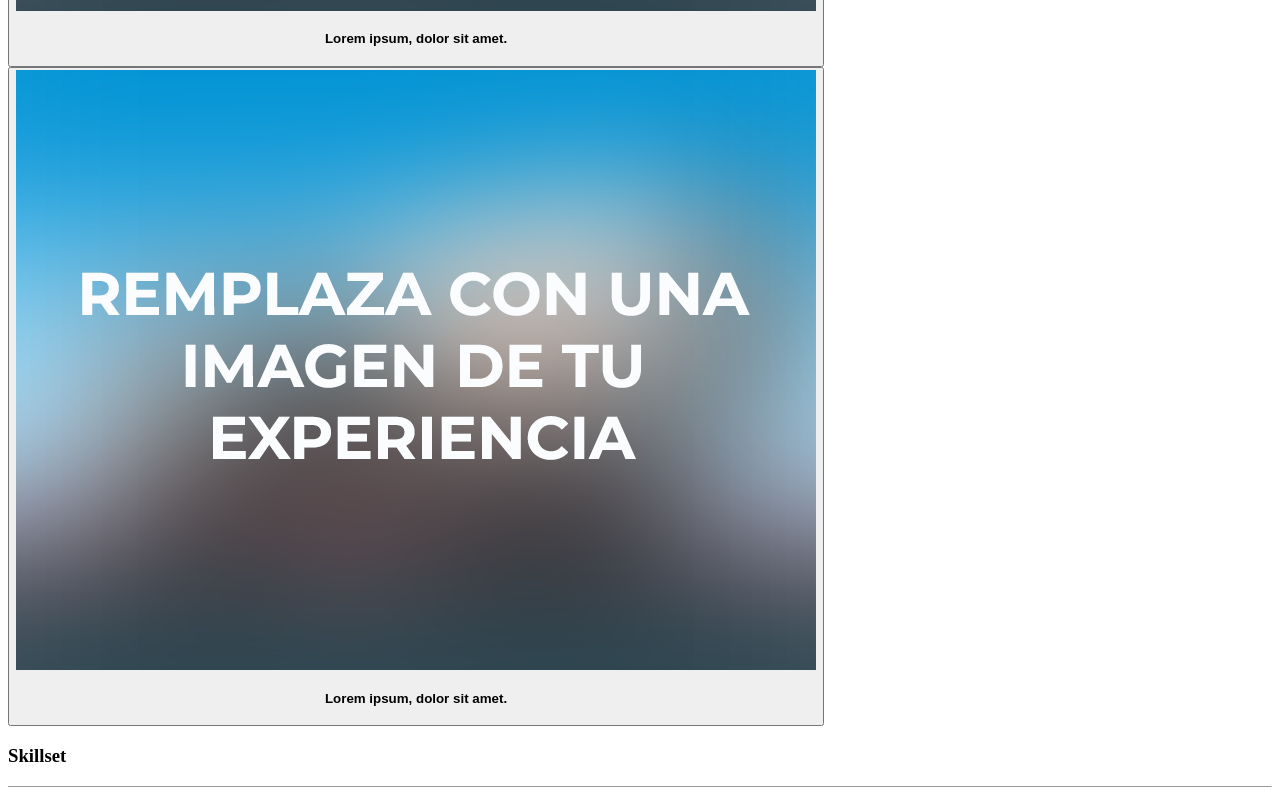
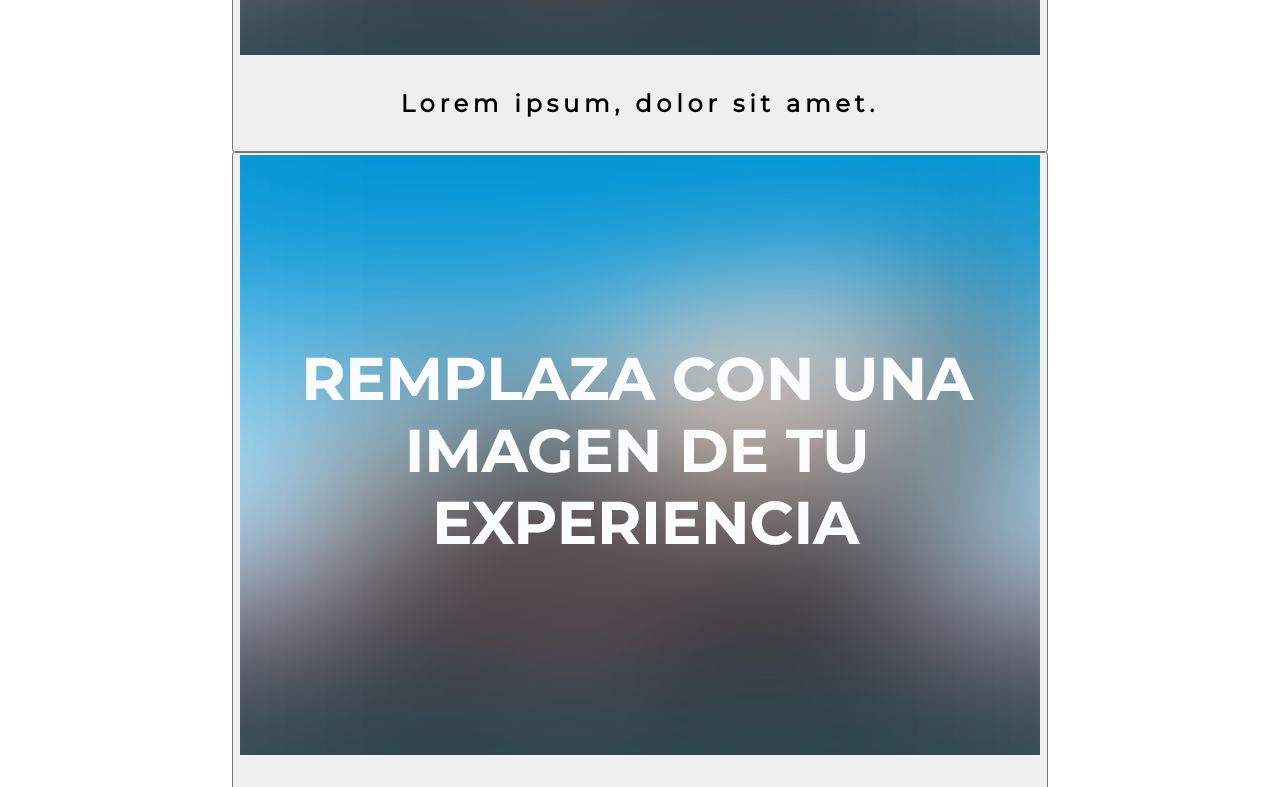
Before and after one commit to whiteknight-dev/portfolio, a plain HTML site: page index.html in a window 1280 px wide. Shown: the part 1900-2687 px from the top of the page. Drawn offline with nearby package versions, Linux system fonts and the light colour scheme.

Commit message:
Establish the inital css, colors and fonts

```diff
--- /dev/null
+++ b/assets/css/fonts.css
@@ -0,0 +1,28 @@
+body {
+    font-family: 'Montserrat', sans-serif;
+    color: var(--gray3);
+    text-align: center;
+    font-size: 14px;
+}
+
+header,
+footer,
+.section-even {
+    color: var(--white);
+}
+
+h3 {
+    font-size: 2rem;
+}
+
+h2, h3, h4 {
+    letter-spacing: 0.3rem;
+}
+
+h1, h3 {
+    text-transform: uppercase;
+}
+
+h4 {
+    font-size: 1.5rem;
+}
--- /dev/null
+++ b/assets/css/main.css
@@ -0,0 +1,13 @@
+:root {
+    --primary: hsl(190, 68%, 53%);
+    --primary-dark: hsl(190, 68%, 50%);
+    --secondary: hsl(25, 99%, 63%);
+    --secondary-dark: hsl(25, 99%, 60%);
+    --white: #f5f9fa;
+    --white2: #ebf3f5;
+    --gray: #e1e4e5;
+    --gray2: #c0c6c9;
+    --gray3: #4b4c4d;
+    --black: #323333;
+    --black2: #2a2b2b;
+}
--- a/index.html
+++ b/index.html
@@ -4,6 +4,12 @@
     <meta charset="UTF-8">
     <meta name="viewport" content="width=device-width, initial-scale=1.0">
     <title>Fernando Mendoza | Portafolio</title>
+    <link rel="stylesheet" href="https://cdnjs.cloudflare.com/ajax/libs/normalize/8.0.1/normalize.min.css" integrity="sha512-NhSC1YmyruXifcj/KFRWoC561YpHpc5Jtzgvbuzx5VozKpWvQ+4nXhPdFgmx8xqexRcpAglTj9sIBWINXa8x5w==" crossorigin="anonymous" referrerpolicy="no-referrer" />
+    <link rel="preconnect" href="https://fonts.googleapis.com">
+    <link rel="preconnect" href="https://fonts.gstatic.com" crossorigin>
+    <link href="https://fonts.googleapis.com/css2?family=Montserrat&display=swap" rel="stylesheet">
+    <link rel="stylesheet" href="assets/css/main.css">
+    <link rel="stylesheet" href="assets/css/fonts.css">
 </head>
 <body>
     <header>
```
Also changed, not shown: assets/css/contact.css (added), assets/css/experience.css (added), assets/css/header.css (added), assets/css/nav.css (added), assets/css/portfolio.css (added), assets/css/sections.css (added), assets/css/skillset.css (added), assets/css/utils.css (added).
